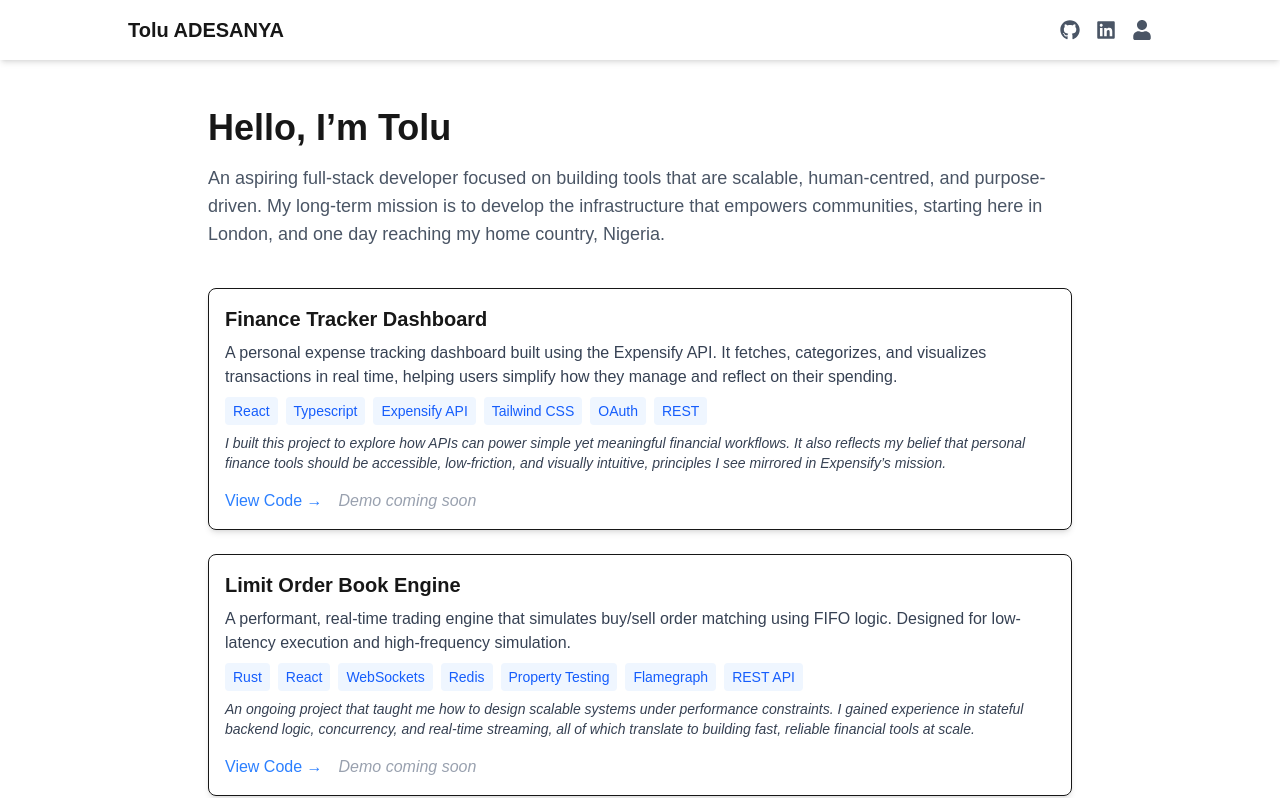
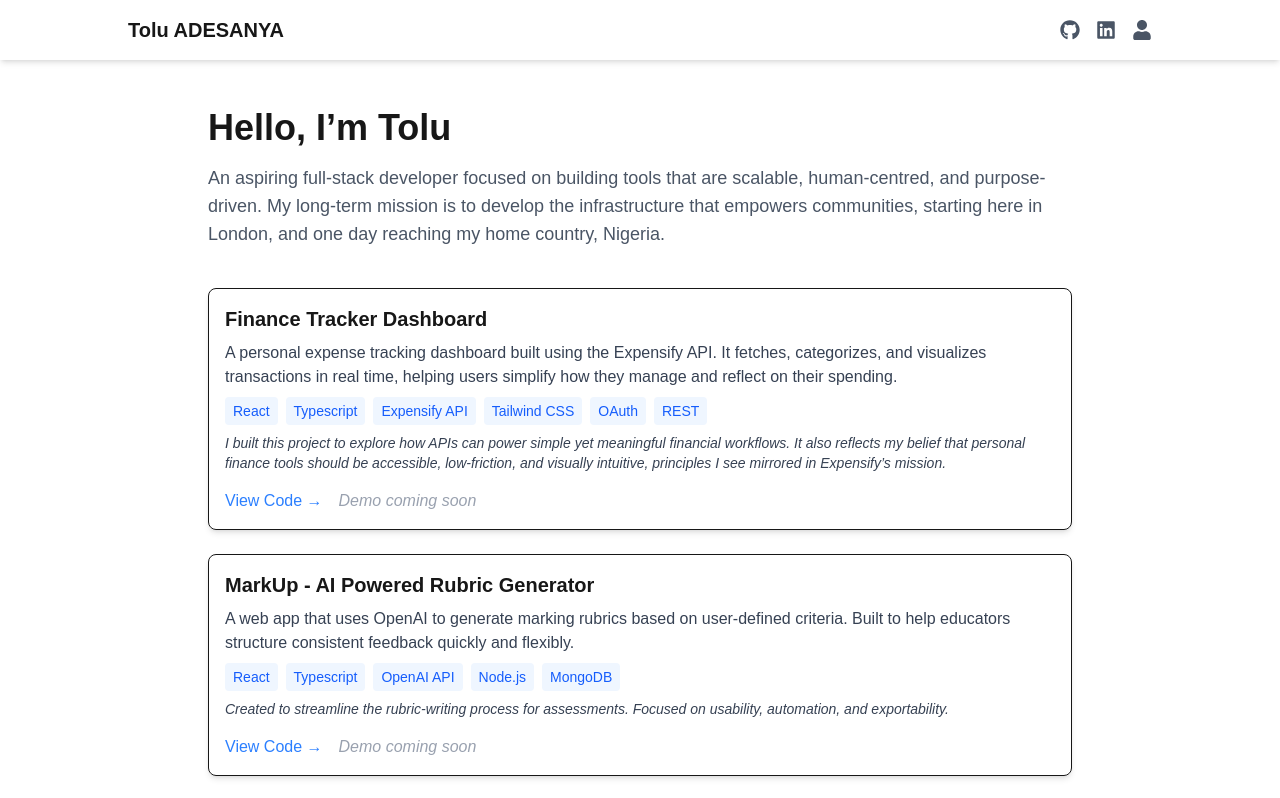
Before and after one commit to tdkayy/tolu-portfolio, a Next.js app: page / in a window 1280 px wide. Shown: the top 798 px of the page. Built offline with nearby package versions, Linux system fonts and the light colour scheme.

Commit message:
added markup

```diff
--- a/components/projects/projectList.js
+++ b/components/projects/projectList.js
@@ -8,6 +8,14 @@ const projects = [
     demo: 'comingsoon',
     tech: ['React', 'Typescript', 'Expensify API', 'Tailwind CSS', 'OAuth', 'REST'],
     relevance: 'I built this project to explore how APIs can power simple yet meaningful financial workflows. It also reflects my belief that personal finance tools should be accessible, low-friction, and visually intuitive, principles I see mirrored in Expensify’s mission.',
+  },
+  {
+    title: 'MarkUp - AI Powered Rubric Generator',
+    description: 'A web app that uses OpenAI to generate marking rubrics based on user-defined criteria. Built to help educators structure consistent feedback quickly and flexibly.',
+    link: 'https://github.com/tdkayy/adesanya-banking',
+    demo: 'comingsoon',
+    tech: ['React', 'Typescript', 'OpenAI API', 'Node.js', 'MongoDB'],
+    relevance: 'Created to streamline the rubric-writing process for assessments. Focused on usability, automation, and exportability.',
   },
   {
     title: 'Limit Order Book Engine',
```
